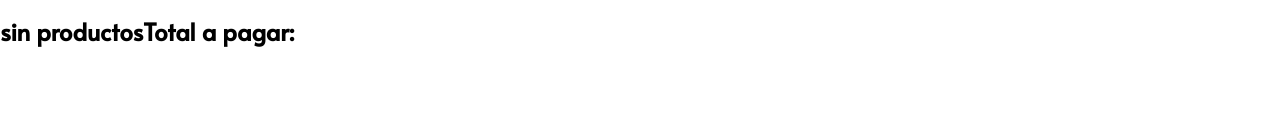
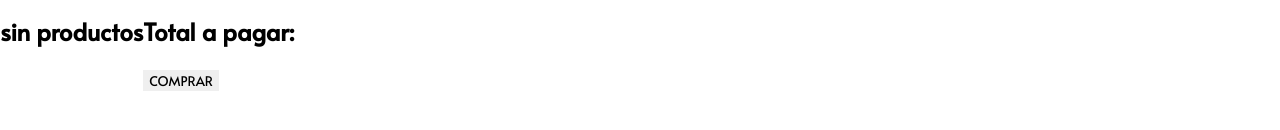
Before and after one commit to Axeljonta/E-commerceReact, a React (Create React App) app: page /cart in a window 1280 px wide. Shown: the part 202-332 px from the top of the page. Built offline with nearby package versions, Linux system fonts and the light colour scheme.

Commit message:
finalizacion firebase

```diff
--- a/src/components/Cart.jsx
+++ b/src/components/Cart.jsx
@@ -1,14 +1,45 @@
 import { useContext } from "react";
 import { CartContext } from "./CartContex";
-import styles from './styles/cartStyles.module.css'
-
+import styles from './styles/cartStyles.module.css';
+import { collection, doc, setDoc, serverTimestamp, updateDoc, increment} from 'firebase/firestore';
+import db from '../utils/firebaseConfig';
 
 
 function Cart() {
     const test = useContext(CartContext)
-    console.log('hola', test.cartList);
+
     let result = (a, b) => (a * b);
-    console.log(test.deleteItem);
+
+    const checkout = () =>{
+        let order = {
+            buyer: {
+                name:'Tu mama',
+                email:'tumama@gmail.com',
+                phone: '1132343536'
+            },
+            items:test.cartList.map(item => ({
+                id: item.idData,
+                title:item.nameData,
+                price: item.priceData,
+                cant:item.cant,
+            })),
+            date: serverTimestamp(),
+            total:test.calcSubTotal(),
+        }
+
+        const createOrderInFirestore = async () => {
+            const newOrderRef = doc(collection(db, "orders"));
+            await setDoc(newOrderRef, order);
+            return newOrderRef;
+          }
+
+          createOrderInFirestore()
+            .then(result => alert('Tu orden ya esta siendo procesada .\n\n\nID d la orden: ' + result.id + '\n\n'))
+            .catch(err => console.log(err));
+
+          test.removeList();
+
+    }
     return (
         <div>
             <h2 className={styles.cartTitleCont}>Tus compras:</h2>
@@ -38,6 +69,7 @@ function Cart() {
                     test.cartList.length > 0 &&
                     <h3>${test.calcSubTotal()}</h3>
                     }
+                    <button onClick={checkout}>COMPRAR</button>
                 </div>
             </div>
         </div>
--- a/src/components/CartContex.jsx
+++ b/src/components/CartContex.jsx
@@ -41,13 +41,17 @@ const deleteItem = (id) => {
     setCartList(result);
 }
 
+const removeList = () => {
+    setCartList([]);
+}
+
 const calcDataCant = () => {
     let cants = cartList.map(data => data.cantData);
     return cants.reduce(((a, b) => a + b), 0);
 }
     const[cartList, setCartList]= useState([])
     return(
-        <CartContext.Provider value={{cartList, addToCart, deleteItem, calcSubTotal, calcTotalPerData, calcDataCant}}>
+        <CartContext.Provider value={{cartList, removeList, addToCart, deleteItem, calcSubTotal, calcTotalPerData, calcDataCant}}>
                 {children}
         </CartContext.Provider>
     )
--- a/src/components/itemDetailContainer.jsx
+++ b/src/components/itemDetailContainer.jsx
@@ -13,7 +13,7 @@ function ItemDetailContainer (){
         firestoreFetchOne(idItem)
             .then(result => setBebidas(result))
             .catch(err => console.log(err))
-    }, [idItem]);
+    }, []);
 
 
 
--- a/src/components/itemList.jsx
+++ b/src/components/itemList.jsx
@@ -7,8 +7,7 @@ const itemList = ({inf}) => {
         {
         inf.map(item => <div className='itemL'>
                               <Item key={item.id} id={item.id} name={item.name} price={item.price} img={item.img} category={item.category.name}/>
-
-                         </div>)
+                        </div>)
         }
         </>
     )
```
